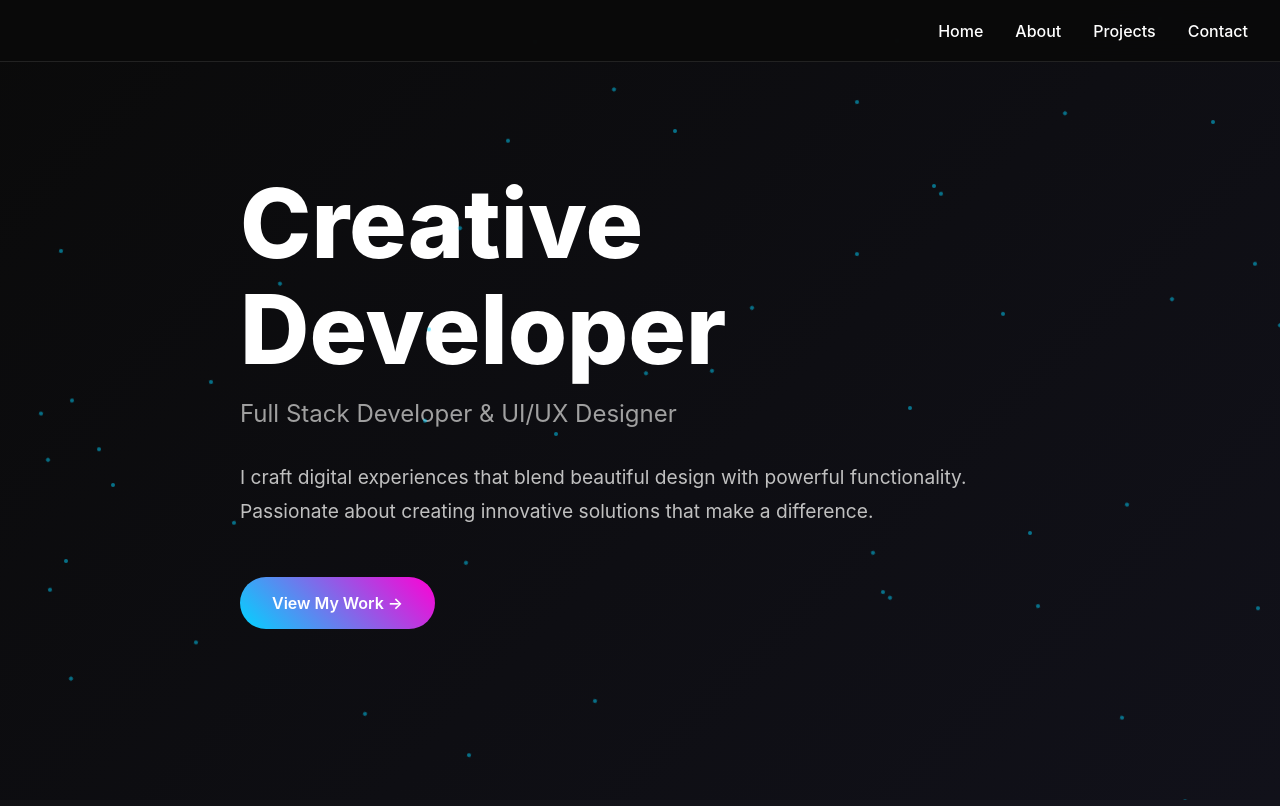
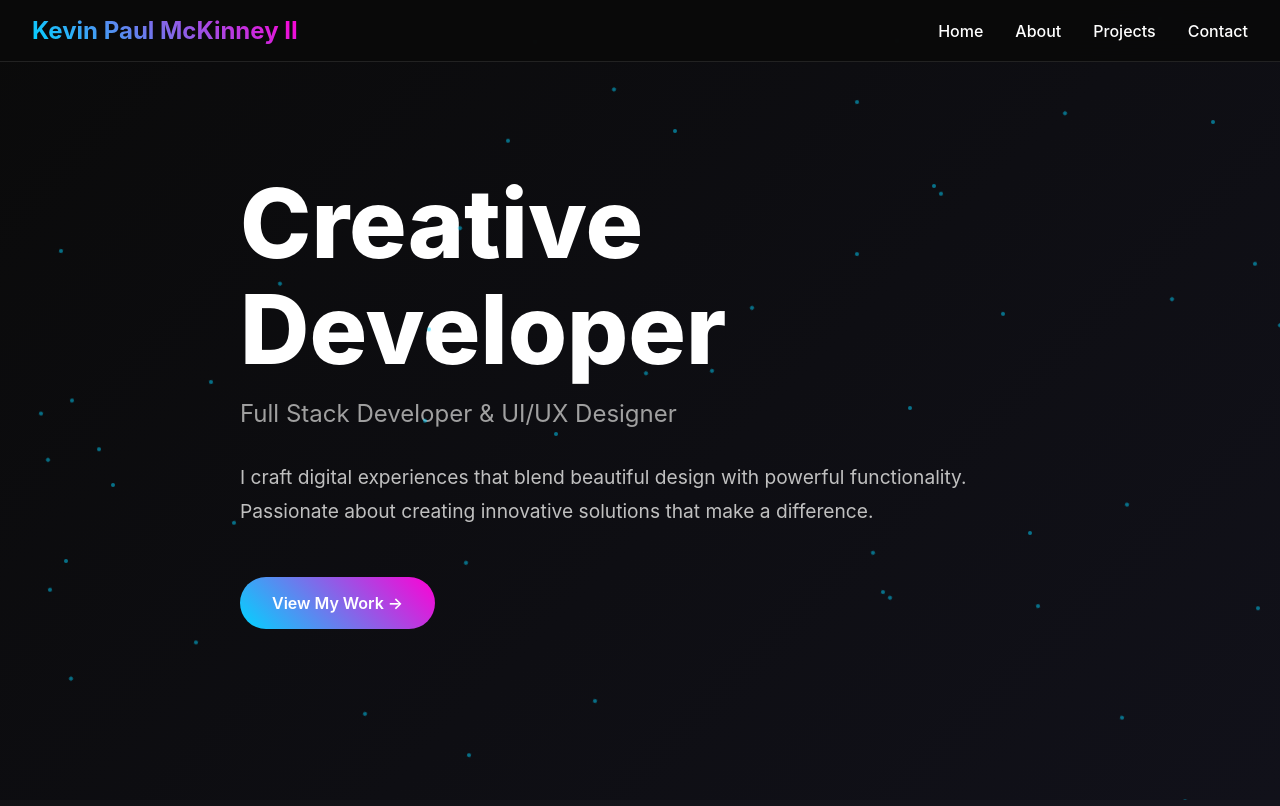
Before and after one commit to kmckinneyii/kmckinneyii.github.io, a plain HTML site: page index.html in a window 1280 px wide. Shown: the top 806 px of the page. Drawn offline with Linux system fonts and the light colour scheme.

Commit message:
Update logo background to a linear gradient

```diff
--- a/index.css
+++ b/index.css
@@ -39,7 +39,7 @@
         .logo {
             font-size: 1.5rem;
             font-weight: 700;
-            background: color 2CD300;
+            background: linear-gradient(45deg, #00d4ff, #ff00d4);
             -webkit-background-clip: text;
             -webkit-text-fill-color: transparent;
             background-clip: text;
```
